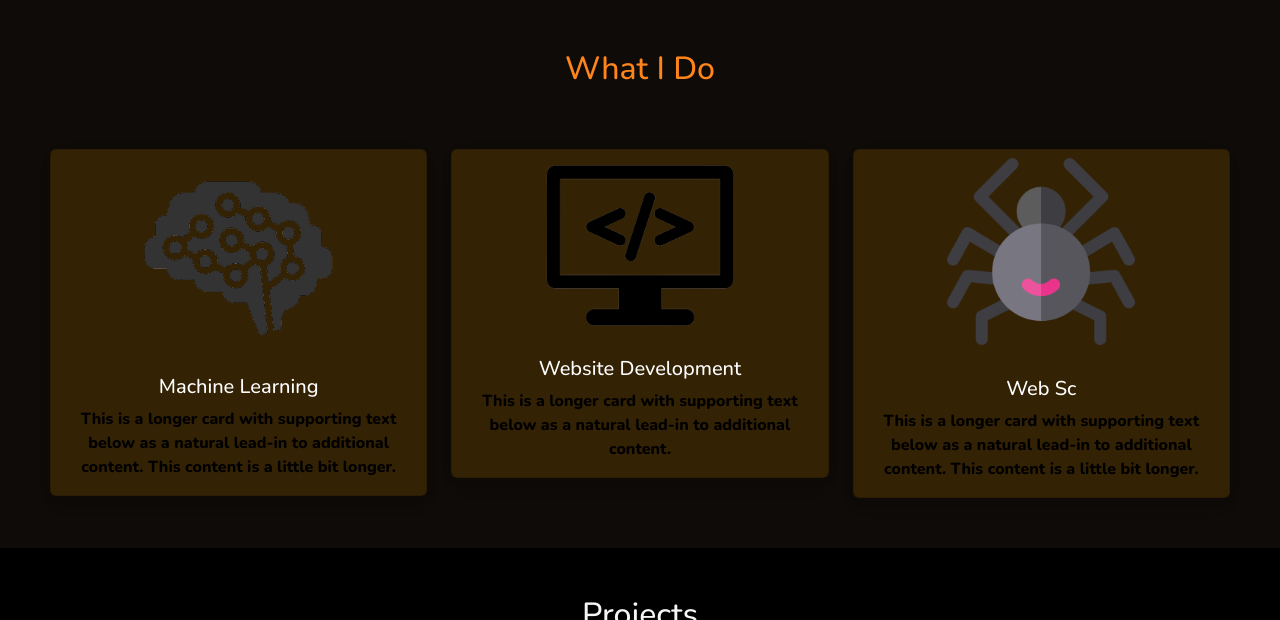
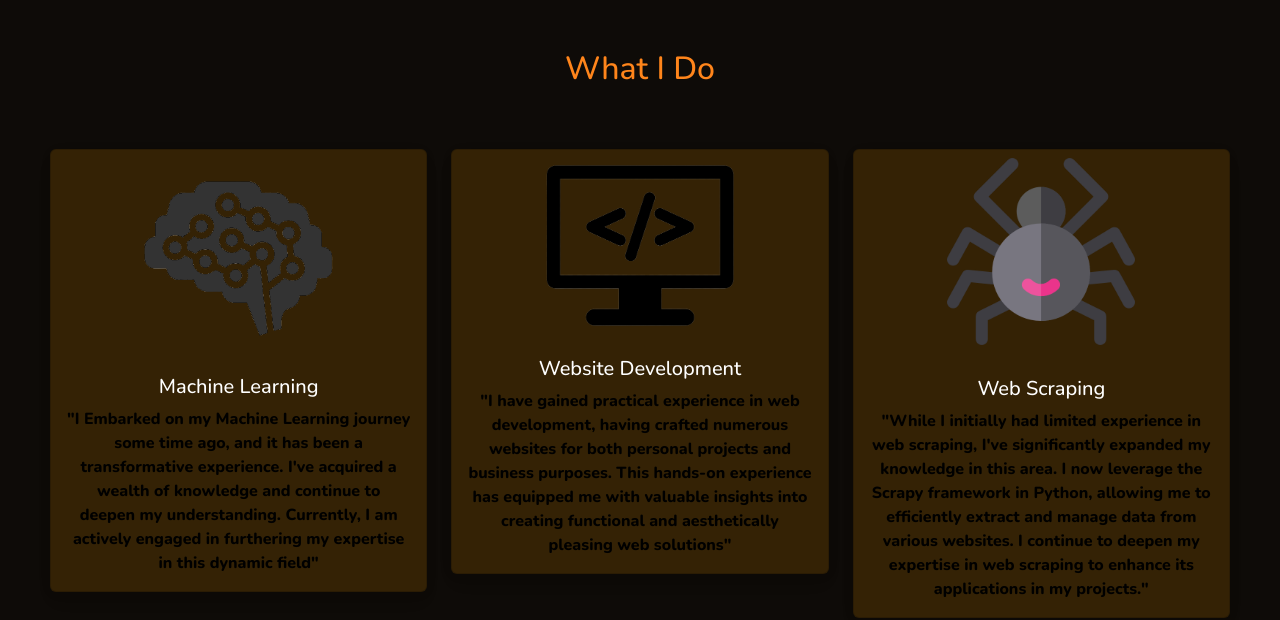
Before and after one commit to PlanetDestroyyer/Personal-Website, a Flask app: page / in a window 1280 px wide. Shown: the part 592-1212 px from the top of the page. Run offline with Flask 3, Linux system fonts and the light colour scheme; some libraries are stand-ins or nearby versions; some web fonts are replaced.

Commit message:
Update index.html

```diff
--- a/templates/index.html
+++ b/templates/index.html
@@ -91,8 +91,7 @@
           <img src="static\images\machine.png" width="50" height="auto" class="card-img-top" alt="...">
           <div class="card-body">
             <h5 class="card-title">Machine Learning</h5>
-            <p class="card-text">This is a longer card with supporting text below as a natural lead-in to additional
-              content. This content is a little bit longer.</p>
+            <p class="card-text">"I Embarked on my Machine Learning journey some time ago, and it has been a transformative experience. I've acquired a wealth of knowledge and continue to deepen my understanding. Currently, I am actively engaged in furthering my expertise in this dynamic field"</p>
           </div>
         </div>
       </div>
@@ -102,8 +101,7 @@
             class="card-img-top" alt="...">
           <div class="card-body">
             <h5 class="card-title">Website Development</h5>
-            <p class="card-text">This is a longer card with supporting text below as a natural lead-in to additional
-              content. </p>
+            <p class="card-text">"I have gained practical experience in web development, having crafted numerous websites for both personal projects and business purposes. This hands-on experience has equipped me with valuable insights into creating functional and aesthetically pleasing web solutions"</p>
           </div>
         </div>
       </div>
@@ -112,9 +110,8 @@
           <img src="static\images\spider.png" width="50" height="auto" style="width: 50%; margin-left: 25% ;"
             class="card-img-top my-2" alt="...">
           <div class="card-body">
-            <h5 class="card-title my-2">Web Sc</h5>
-            <p class="card-text">This is a longer card with supporting text below as a natural lead-in to additional
-              content. This content is a little bit longer.</p>
+            <h5 class="card-title my-2">Web Scraping</h5>
+            <p class="card-text">"While I initially had limited experience in web scraping, I've significantly expanded my knowledge in this area. I now leverage the Scrapy framework in Python, allowing me to efficiently extract and manage data from various websites. I continue to deepen my expertise in web scraping to enhance its applications in my projects."</p>
           </div>
         </div>
       </div>
@@ -131,9 +128,8 @@
           <div class="card">
             <img src="..." class="card-img-top" alt="...">
             <div class="card-body">
-              <h5 class="card-title">Card title</h5>
-              <p class="card-text">This is a longer card with supporting text below as a natural lead-in to additional
-                content. This content is a little bit longer.</p>
+              <h5 class="card-title">URBAN RABBIT</h5>
+              <p class="card-text">"I developed an eCommerce website for Urban Rabbit Company, providing a platform that seamlessly facilitates online transactions for their products and enhances the overall shopping experience."</p>
             </div>
           </div>
         </div>
@@ -141,9 +137,8 @@
           <div class="card">
             <img src="..." class="card-img-top" alt="...">
             <div class="card-body">
-              <h5 class="card-title">Card title</h5>
-              <p class="card-text">This is a longer card with supporting text below as a natural lead-in to additional
-                content. This content is a little bit longer.</p>
+              <h5 class="card-title">Movie Recommendations Website</h5>
+              <p class="card-text">"Created a movie recommendations website using Python with Streamlit framework. Leveraged API integration for recommendations, making it my inaugural project in web development."</p>
             </div>
           </div>
         </div>
@@ -151,9 +146,8 @@
           <div class="card">
             <img src="..." class="card-img-top" alt="...">
             <div class="card-body">
-              <h5 class="card-title">Card title</h5>
-              <p class="card-text">This is a longer card with supporting text below as a natural lead-in to additional
-                content. This content is a little bit longer.</p>
+              <h5 class="card-title">ASKAN</h5>
+              <p class="card-text">"Developed a website for ASKAN Foundation, showcasing their hydroponic farming method for selling purposes. The platform serves as an effective online presence, providing information and facilitating the promotion of their innovative hydroponic techniques."</p>
             </div>
           </div>
         </div>
@@ -161,9 +155,8 @@
           <div class="card">
             <img src="..." class="card-img-top" alt="...">
             <div class="card-body">
-              <h5 class="card-title">Card title</h5>
-              <p class="card-text">This is a longer card with supporting text below as a natural lead-in to additional
-                content. This content is a little bit longer.</p>
+              <h5 class="card-title">JARVIS</h5>
+              <p class="card-text">"Designed a virtual assistant named Jarvis capable of handling day-to-day tasks, including greetings, sending messages on WhatsApp, suggesting movies, and delivering top headlines. This project demonstrates my proficiency in building practical and interactive applications."</p>
             </div>
           </div>
         </div>
```
